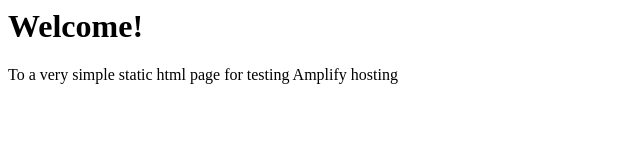
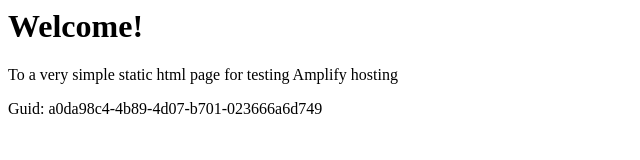
Before and after one commit to aws-aemilia-bom/Github-PR-Commit-Integration-Test-DoNotTouch-Gith-OKSLNVO2-v1-preprod-ap-south-1, a website: page src/index.html in a window 1280 px wide. Shown: the whole page, without its empty margins (0-640 px from the left). Drawn offline with Linux system fonts and the light colour scheme.

Commit message:
commit from integ tests

```diff
--- a/src/index.html
+++ b/src/index.html
@@ -1,3 +1,5 @@
+
+
 <html lang="en">
 
 <head>
@@ -10,6 +12,6 @@
 <body>
     <h1>Welcome!</h1>
     <p>To a very simple static html page for testing Amplify hosting</p>
-</body>
+    <p>Guid: a0da98c4-4b89-4d07-b701-023666a6d749</p></body>
 
 </html>
```
